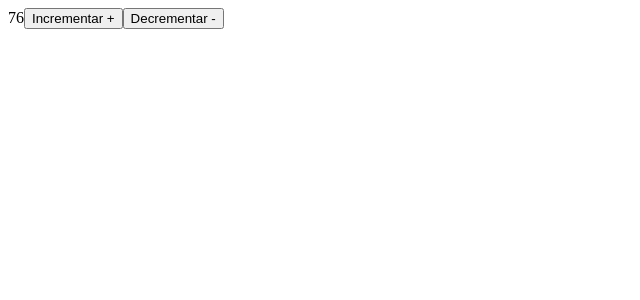
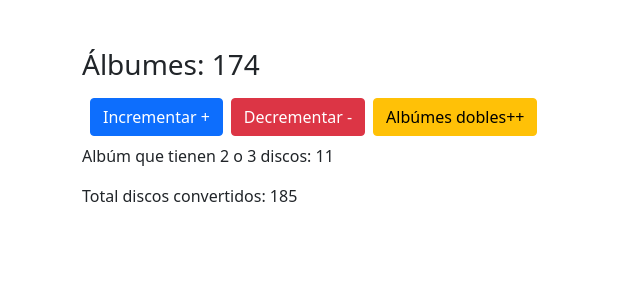
Before and after one commit to Beck2301/incrementar-decremendar-con-react, a React (Create React App) app: page / in a window 1280 px wide. Shown: the top 300 px of the page, without its empty margins (0-640 px from the left). Built offline with nearby package versions, Linux system fonts and the light colour scheme.

Commit message:
2 files modified

```diff
--- a/public/index.html
+++ b/public/index.html
@@ -1 +1,19 @@
-<div id="root"></div>
+<!DOCTYPE html>
+<html lang="en">
+
+<head>
+	<meta charset="UTF-8">
+	<meta name="viewport" content="width=, initial-scale=">
+	<title>Contador de discos</title>
+	<link href="https://cdn.jsdelivr.net/npm/bootstrap@5.0.0-beta1/dist/css/bootstrap.min.css" rel="stylesheet"
+		integrity="sha384-giJF6kkoqNQ00vy+HMDP7azOuL0xtbfIcaT9wjKHr8RbDVddVHyTfAAsrekwKmP1" crossorigin="anonymous">
+</head>
+
+<body>
+
+	<div class="mt-5" id="root"></div>
+	<div class="container">
+	</div>
+</body>
+
+</html>
--- a/src/App.js
+++ b/src/App.js
@@ -2,28 +2,39 @@ import React from "react";
 import { useState } from "react";
 
 function Contador() {
-  const [contadorValue, actualizarContador] = useState(76);
-  const [numeroDeVeces, actualizarVeces] = useState(0);
+  const [contadorValue, actualizarContador] = useState(174);
+  const [numeroDediscos, actualizarVeces] = useState(11);
 
   return (
-    <div>
-      <span>{contadorValue}</span>
+    <div className="container">
+      <h3>Álbumes: {contadorValue}</h3>
       <button
+        className="btn btn-primary m-2"
         onClick={() => {
           actualizarContador(contadorValue + 1);
-          actualizarVeces(numeroDeVeces + 1);
         }}
       >
         Incrementar +
       </button>
       <button
+        className="btn btn-danger"
         onClick={() => {
           actualizarContador(contadorValue - 1);
-          actualizarVeces(numeroDeVeces + 1);
         }}
       >
         Decrementar -{" "}
       </button>
+
+      <button
+        className="btn btn-warning m-2"
+        onClick={() => {
+          actualizarVeces(numeroDediscos + 1);
+        }}
+      >
+        Albúmes dobles++
+      </button>
+      <p> Albúm que tienen 2 o 3 discos: {numeroDediscos}</p>
+      <p> Total discos convertidos: {numeroDediscos + contadorValue}</p>
     </div>
   );
 }
```
